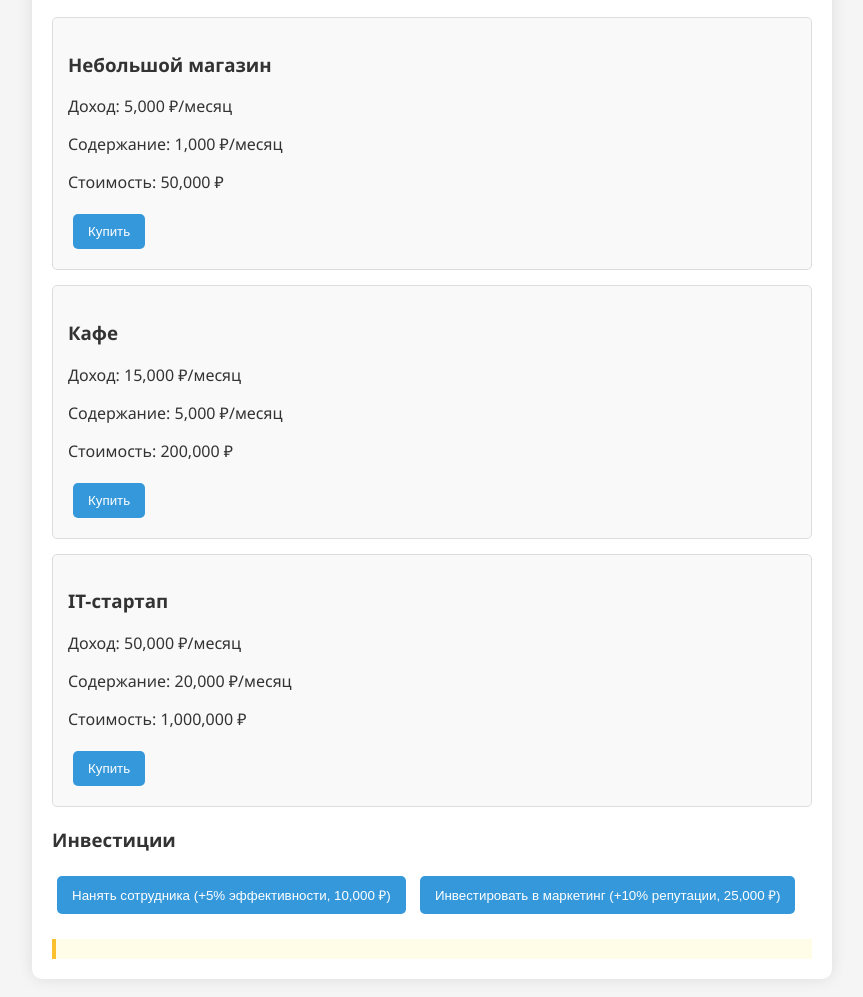
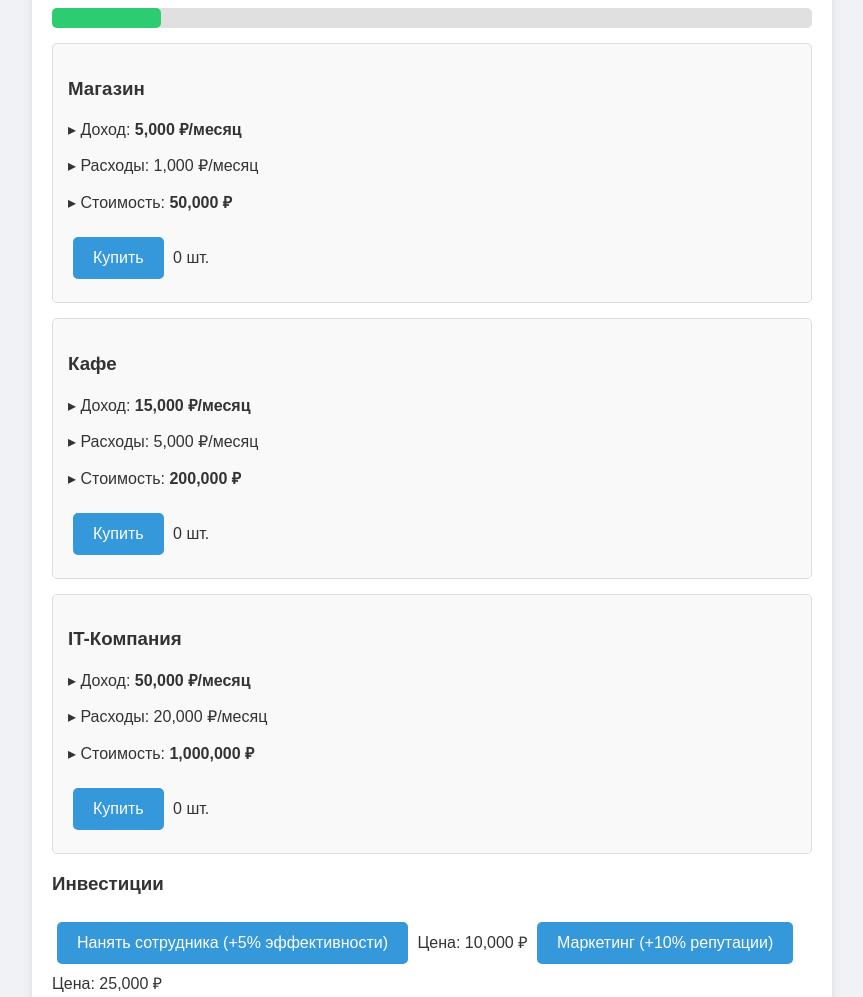
Before and after one commit to apreliy05/RIDCOIN-, a plain HTML site: page index.html in a window 1280 px wide. Shown: the part 305-1302 px from the top of the page, without its empty margins (208-1071 px from the left). Drawn offline with Linux system fonts and the light colour scheme.

Commit message:
Update index.html

```diff
--- a/index.html
+++ b/index.html
@@ -1,11 +1,11 @@
 <!DOCTYPE html>
 <html>
 <head>
-    <title>Бизнес-Империя: Стратегия</title>
+    <title>Бизнес-Симулятор</title>
     <style>
         body {
-            font-family: 'Segoe UI', Tahoma, Geneva, Verdana, sans-serif;
-            background-color: #f5f5f5;
+            font-family: Arial, sans-serif;
+            background-color: #f0f2f5;
             color: #333;
             max-width: 800px;
             margin: 0 auto;
@@ -15,7 +15,7 @@
             background: white;
             border-radius: 10px;
             padding: 20px;
-            box-shadow: 0 0 15px rgba(0,0,0,0.1);
+            box-shadow: 0 0 10px rgba(0,0,0,0.1);
         }
         h1 {
             color: #2c3e50;
@@ -25,29 +25,28 @@
             display: flex;
             justify-content: space-between;
             margin: 10px 0;
-            padding: 10px;
+            padding: 15px;
             background: #ecf0f1;
             border-radius: 5px;
+            font-size: 18px;
         }
         button {
             background: #3498db;
             color: white;
             border: none;
-            padding: 10px 15px;
-            margin: 5px;
+            padding: 12px 20px;
+            margin: 8px 5px;
             border-radius: 5px;
             cursor: pointer;
+            font-size: 16px;
             transition: background 0.3s;
         }
         button:hover {
             background: #2980b9;
         }
         button:disabled {
-            background: #95a5a6;
+            background: #bdc3c7;
             cursor: not-allowed;
-        }
-        #businesses {
-            margin: 20px 0;
         }
         .business {
             border: 1px solid #ddd;
@@ -57,20 +56,21 @@
             background: #f9f9f9;
         }
         #events {
-            margin-top: 20px;
-            padding: 10px;
+            margin: 20px 0;
+            padding: 15px;
             background: #fffde7;
-            border-left: 4px solid #fbc02d;
+            border-left: 4px solid #f39c12;
+            min-height: 20px;
         }
         .progress-container {
             width: 100%;
             background: #e0e0e0;
             border-radius: 5px;
-            margin: 10px 0;
+            margin: 15px 0;
         }
         .progress-bar {
             height: 20px;
-            background: #4caf50;
+            background: #2ecc71;
             border-radius: 5px;
             width: 0%;
             transition: width 0.5s;
@@ -79,7 +79,7 @@
 </head>
 <body>
     <div id="game-container">
-        <h1>Бизнес-Империя</h1>
+        <h1>Бизнес-Симулятор</h1>
 
         <div class="resource">
             <span>💰 Капитал:</span>
@@ -95,181 +95,194 @@
         </div>
 
         <div class="progress-container">
-            <div id="progress" class="progress-bar"></div>
+            <div class="progress-bar" id="progress"></div>
         </div>
 
         <div id="businesses">
             <div class="business">
-                <h3>Небольшой магазин</h3>
-                <p>Доход: 5,000 ₽/месяц</p>
-                <p>Содержание: 1,000 ₽/месяц</p>
-                <p>Стоимость: 50,000 ₽</p>
+                <h3>Магазин</h3>
+                <p>▸ Доход: <strong>5,000 ₽/месяц</strong></p>
+                <p>▸ Расходы: 1,000 ₽/месяц</p>
+                <p>▸ Стоимость: <strong>50,000 ₽</strong></p>
                 <button onclick="buyBusiness('shop')" id="shop-btn">Купить</button>
+                <span id="shop-owned">0</span> шт.
             </div>
 
             <div class="business">
                 <h3>Кафе</h3>
-                <p>Доход: 15,000 ₽/месяц</p>
-                <p>Содержание: 5,000 ₽/месяц</p>
-                <p>Стоимость: 200,000 ₽</p>
+                <p>▸ Доход: <strong>15,000 ₽/месяц</strong></p>
+                <p>▸ Расходы: 5,000 ₽/месяц</p>
+                <p>▸ Стоимость: <strong>200,000 ₽</strong></p>
                 <button onclick="buyBusiness('cafe')" id="cafe-btn">Купить</button>
+                <span id="cafe-owned">0</span> шт.
             </div>
 
             <div class="business">
-                <h3>IT-стартап</h3>
-                <p>Доход: 50,000 ₽/месяц</p>
-                <p>Содержание: 20,000 ₽/месяц</p>
-                <p>Стоимость: 1,000,000 ₽</p>
+                <h3>IT-Компания</h3>
+                <p>▸ Доход: <strong>50,000 ₽/месяц</strong></p>
+                <p>▸ Расходы: 20,000 ₽/месяц</p>
+                <p>▸ Стоимость: <strong>1,000,000 ₽</strong></p>
                 <button onclick="buyBusiness('it')" id="it-btn">Купить</button>
+                <span id="it-owned">0</span> шт.
             </div>
         </div>
 
         <div>
             <h3>Инвестиции</h3>
-            <button onclick="hireEmployee()">Нанять сотрудника (+5% эффективности, 10,000 ₽)</button>
-            <button onclick="investMarketing()">Инвестировать в маркетинг (+10% репутации, 25,000 ₽)</button>
+            <button onclick="hireEmployee()">Нанять сотрудника (+5% эффективности)</button>
+            <span>Цена: 10,000 ₽</span>
+            <button onclick="investMarketing()">Маркетинг (+10% репутации)</button>
+            <span>Цена: 25,000 ₽</span>
         </div>
 
         <div id="events"></div>
     </div>
 
     <script>
-        // Игровые переменные
-        let money = 1000000;
-        let reputation = 50;
-        let employees = 5;
-        let month = 0;
-        let businesses = {
-            shop: { owned: 0, income: 5000, cost: 1000, price: 50000 },
-            cafe: { owned: 0, income: 15000, cost: 5000, price: 200000 },
-            it: { owned: 0, income: 50000, cost: 20000, price: 1000000 }
+        // Игровые данные
+        const game = {
+            money: 1000000,
+            reputation: 50,
+            employees: 5,
+            month: 0,
+            businesses: {
+                shop: { owned: 0, income: 5000, cost: 1000, price: 50000 },
+                cafe: { owned: 0, income: 15000, cost: 5000, price: 200000 },
+                it: { owned: 0, income: 50000, cost: 20000, price: 1000000 }
+            },
+            events: [
+                {
+                    text: "📉 Кризис! Доходы -20% в этом месяце",
+                    effect: () => modifyIncome(0.8)
+                },
+                {
+                    text: "📈 Бум! Доходы +30% в этом месяце",
+                    effect: () => modifyIncome(1.3)
+                },
+                {
+                    text: "💡 Инновация! Получено 200,000 ₽",
+                    effect: () => { game.money += 200000; updateUI(); }
+                },
+                {
+                    text: "🏆 Награда! Репутация +15%",
+                    effect: () => { game.reputation = Math.min(100, game.reputation + 15); updateUI(); }
+                }
+            ]
         };
 
-        // Обновление интерфейса
+        // Основные функции
         function updateUI() {
-            document.getElementById('money').textContent = formatMoney(money) + ' ₽';
-            document.getElementById('reputation').textContent = Math.round(reputation) + '%';
-            document.getElementById('employees').textContent = employees;
+            // Обновляем ресурсы
+            document.getElementById('money').textContent = formatMoney(game.money) + ' ₽';
+            document.getElementById('reputation').textContent = Math.round(game.reputation) + '%';
+            document.getElementById('employees').textContent = game.employees;
+
+            // Обновляем бизнесы
+            document.getElementById('shop-owned').textContent = game.businesses.shop.owned;
+            document.getElementById('cafe-owned').textContent = game.businesses.cafe.owned;
+            document.getElementById('it-owned').textContent = game.businesses.it.owned;
 
             // Прогресс месяца
-            document.getElementById('progress').style.width = (month % 30 / 30 * 100) + '%';
+            document.getElementById('progress').style.width = (game.month % 30 / 30 * 100) + '%';
 
-            // Проверка возможности покупки
-            document.getElementById('shop-btn').disabled = money < businesses.shop.price;
-            document.getElementById('cafe-btn').disabled = money < businesses.cafe.price;
-            document.getElementById('it-btn').disabled = money < businesses.it.price;
+            // Кнопки
+            document.getElementById('shop-btn').disabled = game.money < game.businesses.shop.price;
+            document.getElementById('cafe-btn').disabled = game.money < game.businesses.cafe.price;
+            document.getElementById('it-btn').disabled = game.money < game.businesses.it.price;
         }
 
-        // Форматирование денег
         function formatMoney(amount) {
             return amount.toFixed(0).replace(/\B(?=(\d{3})+(?!\d))/g, ",");
         }
 
-        // Покупка бизнеса
         function buyBusiness(type) {
-            const biz = businesses[type];
-            if (money >= biz.price) {
-                money -= biz.price;
+            const biz = game.businesses[type];
+            if (game.money >= biz.price) {
+                game.money -= biz.price;
                 biz.owned++;
-                showMessage(`Вы купили новый бизнес: ${type === 'shop' ? 'магазин' : type === 'cafe' ? 'кафе' : 'IT-стартап'}!`);
+                showMessage(`Приобретен ${type === 'shop' ? 'магазин' : type === 'cafe' ? 'кафе' : 'IT-бизнес'}!`);
                 updateUI();
             }
         }
 
-        // Нанять сотрудника
         function hireEmployee() {
-            if (money >= 10000) {
-                money -= 10000;
-                employees++;
-                showMessage("Вы наняли нового сотрудника! Эффективность +5%");
+            if (game.money >= 10000) {
+                game.money -= 10000;
+                game.employees++;
+                showMessage("Новый сотрудник нанят! Эффективность +5%");
                 updateUI();
             }
         }
 
-        // Инвестировать в маркетинг
         function investMarketing() {
-            if (money >= 25000) {
-                money -= 25000;
-                reputation = Math.min(100, reputation + 10);
-                showMessage("Маркетинговая кампания успешна! Репутация +10%");
+            if (game.money >= 25000) {
+                game.money -= 25000;
+                game.reputation = Math.min(100, game.reputation + 10);
+                showMessage("Маркетинговая кампания успешна!");
                 updateUI();
             }
         }
 
-        // Случайные события
+        function modifyIncome(multiplier) {
+            Object.values(game.businesses).forEach(b => {
+                b.income *= multiplier;
+            });
+        }
+
         function randomEvent() {
-            const events = [
-                {
-                    text: "📉 Экономический кризис! Все доходы снижены на 20% в этом месяце",
-                    effect: () => Object.keys(businesses).forEach(b => businesses[b].income *= 0.8)
-                },
-                {
-                    text: "📈 Бум на рынке! Все доходы увеличены на 30% в этом месяце",
-                    effect: () => Object.keys(businesses).forEach(b => businesses[b].income *= 1.3)
-                },
-                {
-                    text: "🛠️ Ваш IT-стартап разработал успешное приложение! Получено 200,000 ₽",
-                    effect: () => { money += 200000; }
-                },
-                {
-                    text: "👥 Ваши сотрудники провели успешную презентацию. Репутация +15%",
-                    effect: () => { reputation = Math.min(100, reputation + 15); }
-                }
-            ];
-
-            if (Math.random() < 0.3) { // 30% шанс события
-                const event = events[Math.floor(Math.random() * events.length)];
+            if (Math.random() < 0.3 && game.month > 0) {
+                const event = game.events[Math.floor(Math.random() * game.events.length)];
                 showEvent(event.text);
                 event.effect();
             }
         }
 
-        // Показать сообщение
         function showMessage(text) {
             const eventDiv = document.getElementById('events');
             eventDiv.innerHTML = `<p>${text}</p>`;
             setTimeout(() => eventDiv.innerHTML = '', 3000);
         }
 
-        // Показать событие
         function showEvent(text) {
             const eventDiv = document.getElementById('events');
             eventDiv.innerHTML = `<p><strong>СОБЫТИЕ:</strong> ${text}</p>`;
             setTimeout(() => eventDiv.innerHTML = '', 5000);
         }
 
-        // Игровой цикл (1 месяц = 1 секунда)
+        // Игровой цикл
         setInterval(() => {
-            month++;
+            game.month++;
 
-            // Доход от бизнесов
+            // Расчет доходов
             let income = 0;
             let expenses = 0;
 
-            Object.keys(businesses).forEach(b => {
-                income += businesses[b].owned * businesses[b].income * (1 + employees * 0.05) * (reputation / 100);
-                expenses += businesses[b].owned * businesses[b].cost;
+            Object.values(game.businesses).forEach(b => {
+                income += b.owned * b.income * (1 + game.employees * 0.05) * (game.reputation / 100);
+                expenses += b.owned * b.cost;
             });
 
-            money += income - expenses;
+            game.money += income - expenses;
 
-            // Случайные события каждые 3 месяца
-            if (month % 3 === 0) randomEvent();
+            // События
+            if (game.month % 3 === 0) randomEvent();
 
             // Постепенное снижение репутации
-            if (month % 5 === 0) reputation = Math.max(10, reputation - 2);
+            if (game.month % 5 === 0) {
+                game.reputation = Math.max(10, game.reputation - 2);
+            }
 
             updateUI();
 
-            // Победа при достижении 10 млн
-            if (money >= 10000000) {
-                showEvent("🎉 ПОБЕДА! Вы построили бизнес-империю с капиталом 10,000,000 ₽!");
+            // Проверка победы
+            if (game.money >= 10000000) {
+                showEvent("🎉 ПОБЕДА! Ваш капитал достиг 10,000,000 ₽!");
                 clearInterval(gameInterval);
             }
 
         }, 1000);
 
-        // Инициализация игры
+        // Инициализация
         updateUI();
     </script>
 </body>
```
